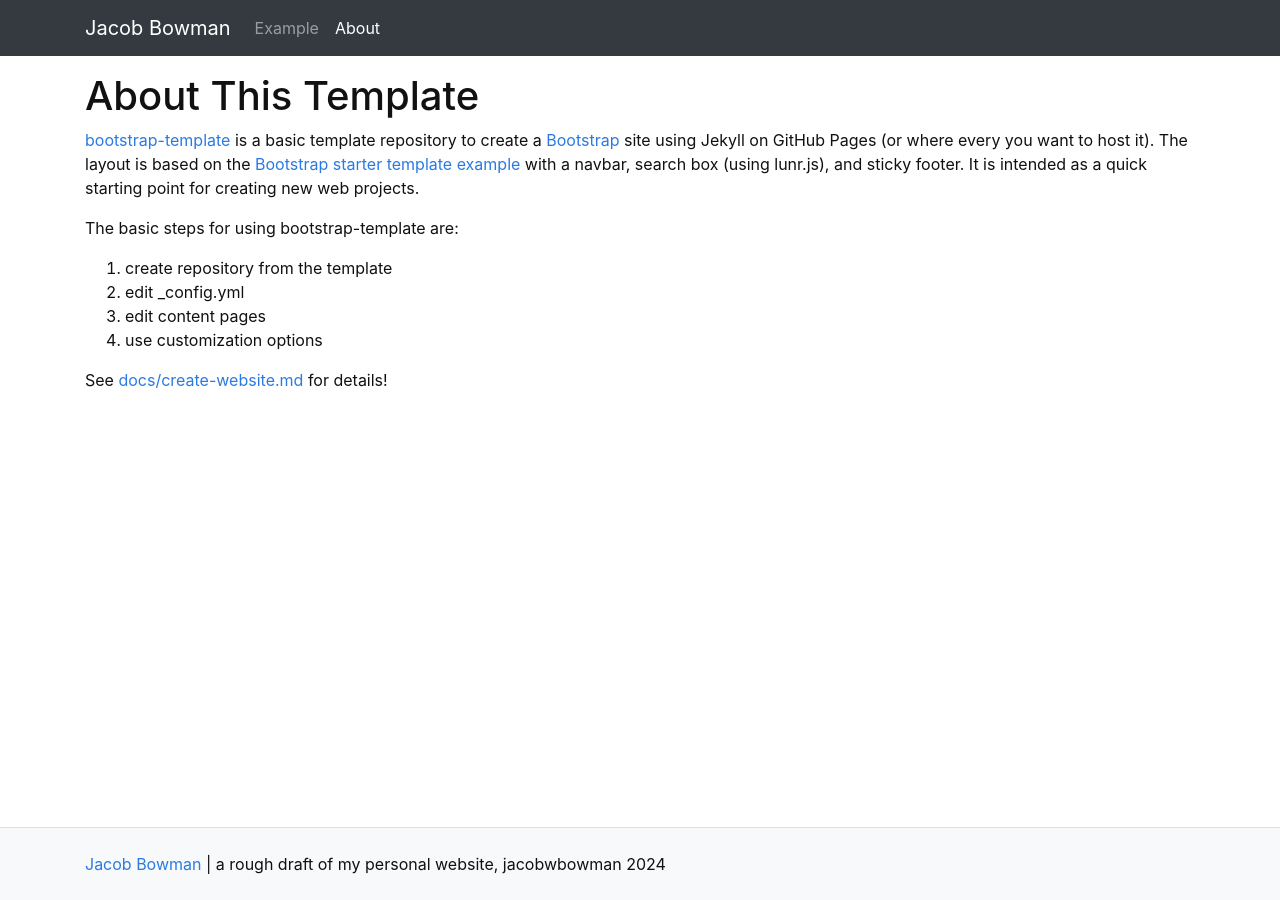
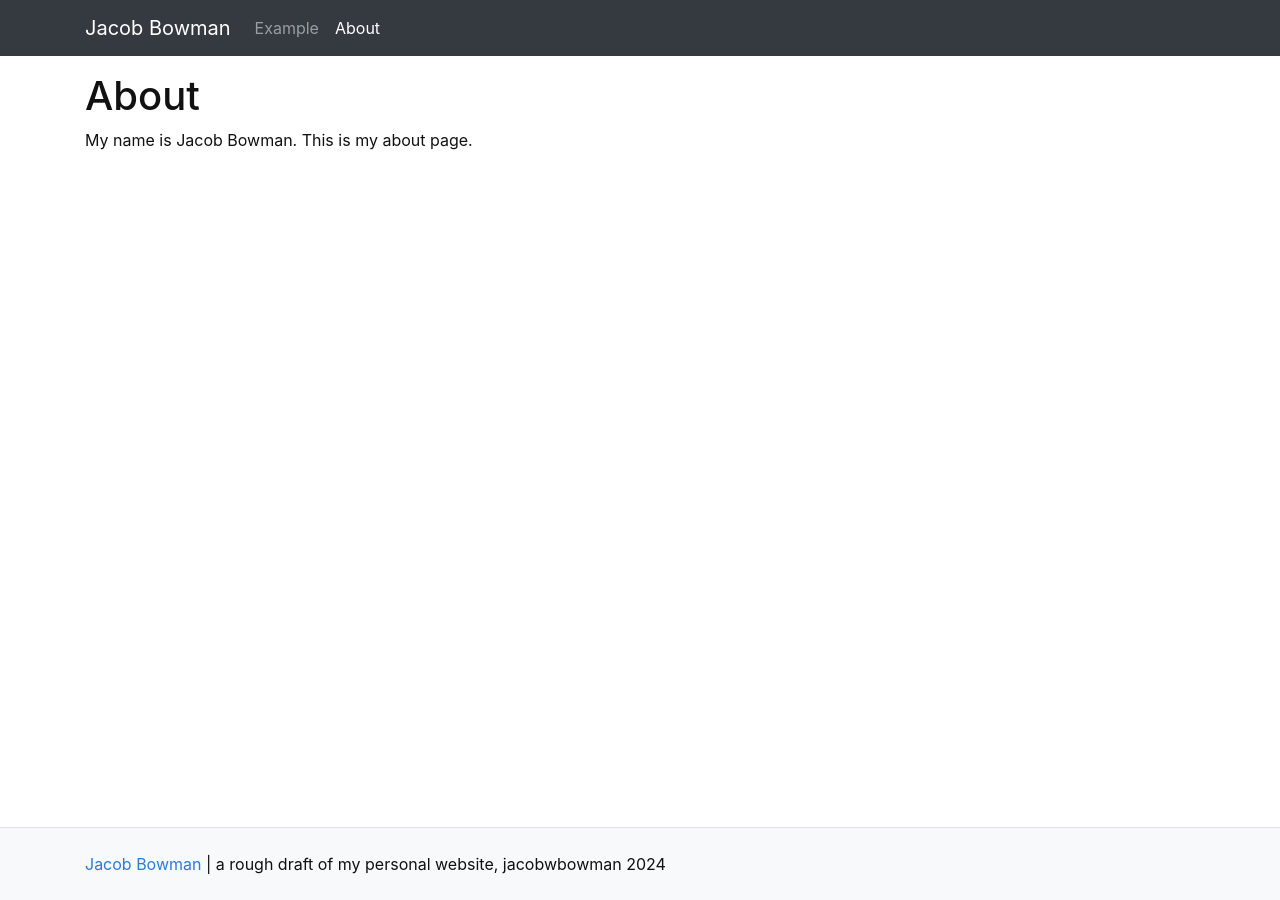
Before and after one commit to jacobwbowman/website, a Jekyll site: the page built from pages/about.md, in a window 1280 px wide. Built offline with Jekyll 4.4.1, drawn with Linux system fonts in a browser that asks for light colours.

Commit message:
Update about.md to make skeleton and view changes

```diff
--- a/pages/about.md
+++ b/pages/about.md
@@ -1,18 +1,7 @@
 ---
-title: About This Template
+title: About
 nav: About
 nav_order: 2
 ---
 
-[bootstrap-template](https://github.com/thecdil/bootstrap-template) is a basic template repository to create a [Bootstrap](https://getbootstrap.com/) site using Jekyll on GitHub Pages (or where every you want to host it).
-The layout is based on the [Bootstrap starter template example](https://getbootstrap.com/docs/4.5/examples/) with a navbar, search box (using lunr.js), and sticky footer.
-It is intended as a quick starting point for creating new web projects.
-
-The basic steps for using bootstrap-template are:
-
-1. create repository from the template
-2. edit _config.yml
-3. edit content pages
-4. use customization options
-
-See [docs/create-website.md](https://github.com/thecdil/bootstrap-template/blob/main/docs/create-website.md) for details!
+My name is Jacob Bowman. This is my about page.
```
